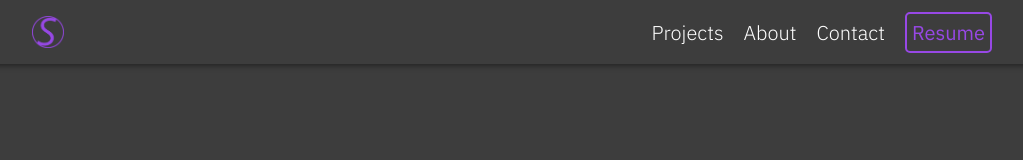
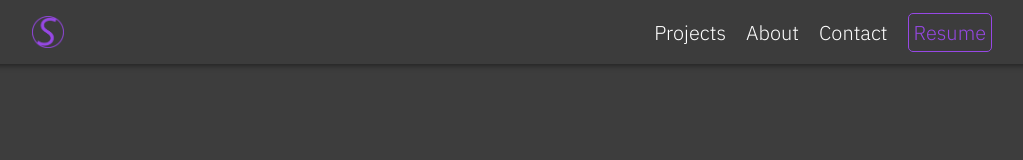
Before and after one commit to Moburu/portfolio-site, a React (Create React App) app: page / in a window 1280 px wide. Shown: the top 160 px of the page, without its empty margins (128-1151 px from the left). Built offline with nearby package versions, Linux system fonts and the light colour scheme.

Commit message:
made navbar pretty and hide on scroll

```diff
--- a/src/Components/About/About.css
+++ b/src/Components/About/About.css
@@ -5,6 +5,7 @@
     align-items: left;
     margin: 50px 25%;
     padding: 10px;
+    height: 100vh;
 }
 
 @media screen and (min-width: 650px) and (max-width: 1440px) {
--- a/src/Components/About/About.js
+++ b/src/Components/About/About.js
@@ -4,7 +4,7 @@ import './About.css';
 
 const About = props => {
   return (
-    <div className='About'>
+    <div id="about" className='About'>
       <h1 className='title-2'>Some more <span className='emphasis'>about</span> me...</h1>
       <div className='about'>
         <div className='about-img'>
--- a/src/Components/Contact/Contact.css
+++ b/src/Components/Contact/Contact.css
@@ -3,8 +3,14 @@
     flex-direction: column;
     justify-content: center;
     align-items: left;
-    margin: 50px 25%;
+    margin: 0px 25% 0px 25%;
     padding: 10px;
+    height: 100vh;
+}
+
+a {
+    text-decoration: none;
+    color: white;
 }
 
 @media screen and (min-width: 650px) and (max-width: 1440px) {
@@ -22,3 +28,12 @@
 .title-3 {
     text-align: center;
 }
+
+.button-container {
+    display: flex;
+    flex-direction: row;
+    justify-content: space-around;
+    align-items: center;
+    margin-top: 50px;
+    margin-bottom: 200px;
+}
--- a/src/Components/Contact/Contact.js
+++ b/src/Components/Contact/Contact.js
@@ -1,11 +1,41 @@
 import React from 'react'
 import PropTypes from 'prop-types'
 import './Contact.css'
+import styled from 'styled-components'
+
+const Button = styled.button`
+  font-family: 'IBM Plex Sans', sans-serif;
+  font-weight: 200;
+  font-size: 32px;
+  color: #9748E5;
+  border: 1px solid #9748E5;
+  background: transparent;
+  box-shadow: 0 0 0 0 black;
+  margin: 10px;
+  width: 185px;
+  height: 65px;
+  border-radius: 5px;
+  transition: color 0.25s, box-shadow 0.25s;
+  &: hover {
+    color: #fff;
+    box-shadow: inset 0 0 0 2em #9748E5;
+  };
+  @media screen and (max-width: 649px) {
+    width: 120px;
+    height: 64px;
+    font-size: 24px;
+  }
+`
 
 const Contact = props => {
   return (
-    <div className='Contact'>
+    <div id="contact" className='Contact'>
       <h1 className='title-3'>I'd love to hear from you! <br /><span className='emphasis'>Contact</span> me via the links below:</h1>
+      <div className='button-container'>
+        <Button>Email</Button>
+        <Button>GitHub</Button>
+        <Button>LinkedIn</Button>
+      </div>
     </div>
   )
 }
--- a/src/Components/Landing/Landing.js
+++ b/src/Components/Landing/Landing.js
@@ -4,7 +4,7 @@ import './Landing.css'
 
 const Landing = props => {
   return (
-    <div className='Landing'>
+    <div id="landing" className='Landing'>
       <h1>Hi! I'm <span className="emphasis">Steven Schiffner</span>, <br /> web developer.</h1>
       <p className='description'>I’m interested in making beautiful, robust, and useful web apps. Click the link below see what I’ve worked on and learn more about me!</p>
       <div className='socials'>
--- a/src/Components/Navbar/Navbar.css
+++ b/src/Components/Navbar/Navbar.css
@@ -13,6 +13,13 @@
     left: 0;
     top: 0;
     width: 50%;
+    transition: transform .25s ease-out;
+    backdrop-filter: blur(10px);
+    background-color: rgba(61, 61, 61, .8);
+}
+
+.hidden {
+    transform: translateY(-100%);
 }
 
 @media screen and (min-width: 650px) and (max-width: 1440px) {
@@ -42,11 +49,3 @@ li {
     display: inline-block;
     padding-left: 20px;
 }
-
-.resume {
-    color: #9748E5;
-    border: 2px solid #9748E5;
-    border-radius: 5px;
-    padding: 5px;
-    font-weight: 400;
-}
--- a/src/Components/Navbar/Navbar.js
+++ b/src/Components/Navbar/Navbar.js
@@ -2,16 +2,60 @@ import React from 'react'
 import PropTypes from 'prop-types'
 import './Navbar.css'
 import logo from './logo.png'
+import styled from 'styled-components'
+import { useState, useEffect } from 'react'
 
+const Resume = styled.span`
+    color: #9748E5;
+    border: 1px solid #9748E5;
+    border-radius: 5px;
+    padding: 5px;
+    font-weight: 300;
+    transition: 0.25s;
+    &: hover {
+        color: #fff;
+        box-shadow: inset 0 0 0 2em #9748E5;
+    }
+`
 const Navbar = props => {
+  const [prevScrollPos, setPrevScrollPos] = useState(0);
+  const [isVisible, setIsVisible] = useState(true);
+
+  const handleScroll = () => {
+    const currentScrollPos = window.pageYOffset;
+    //show navbar if we either scroll up by over 30 pixels at once, or we're by the top of the screen
+    if ((prevScrollPos > currentScrollPos && prevScrollPos - currentScrollPos > 30) || currentScrollPos < 10 ) {
+        setIsVisible(true)
+        setPrevScrollPos(currentScrollPos);
+    } // simply update the position if we scroll up by 30 pixels or less
+    else if (prevScrollPos > currentScrollPos && prevScrollPos - currentScrollPos <= 30) {
+      setPrevScrollPos(currentScrollPos);
+    } // hide navbar if we scroll down
+    else {
+        setIsVisible(false);
+        setPrevScrollPos(currentScrollPos);
+    }
+  };
+
+  useEffect(() => {
+    window.addEventListener('scroll', handleScroll);
+    return () => window.removeEventListener('scroll', handleScroll);
+  }, [prevScrollPos, isVisible, handleScroll]);
+
   return (
-    <div className="Navbar">
+    <div className={isVisible ? "Navbar" : "Navbar hidden"}>
       <img className="logo" src={logo} alt="The site logo. An S within a circle." />
       <ul className="links">
-        <li>Projects</li>
-        <li>About</li>
-        <li>Contact</li>
-        <li><a><span className='resume'>Resume</span></a></li>
+        <a href="#projects">
+          <li>Projects</li>
+        </a>
+        <a href="#about">
+          <li>About</li>
+        </a>
+        <a href="#contact">
+          <li>Contact</li>
+        </a>
+        <li><Resume>Resume</Resume></li>
       </ul>
     </div>
   )
--- a/src/Components/Projects/Projects.css
+++ b/src/Components/Projects/Projects.css
@@ -4,6 +4,7 @@
     justify-content: center;
     align-items: center;
     margin: 0px 25%;
+    padding-top: 100px;
 }
 
 @media screen and (min-width: 650px) and (max-width: 1440px) {
--- a/src/Components/Projects/Projects.js
+++ b/src/Components/Projects/Projects.js
@@ -61,7 +61,7 @@ const Title = styled.h2`
 
 const Projects = props => {
   return (
-    <div className='Projects'>
+    <div id="projects" className='Projects'>
       <h1 className='title'>Here are some of the <br /><span className='emphasis'>projects</span> I've worked on.</h1>
       <div className='project-grid'>
           <Project>
--- a/src/index.css
+++ b/src/index.css
@@ -1,3 +1,7 @@
+html {
+  scroll-behavior: smooth;
+}
+
 body {
   margin: 0;
   background-color: #3d3d3d;
```
Also changed, not shown: 1 other file (tests, documents, lock files or other folders).
